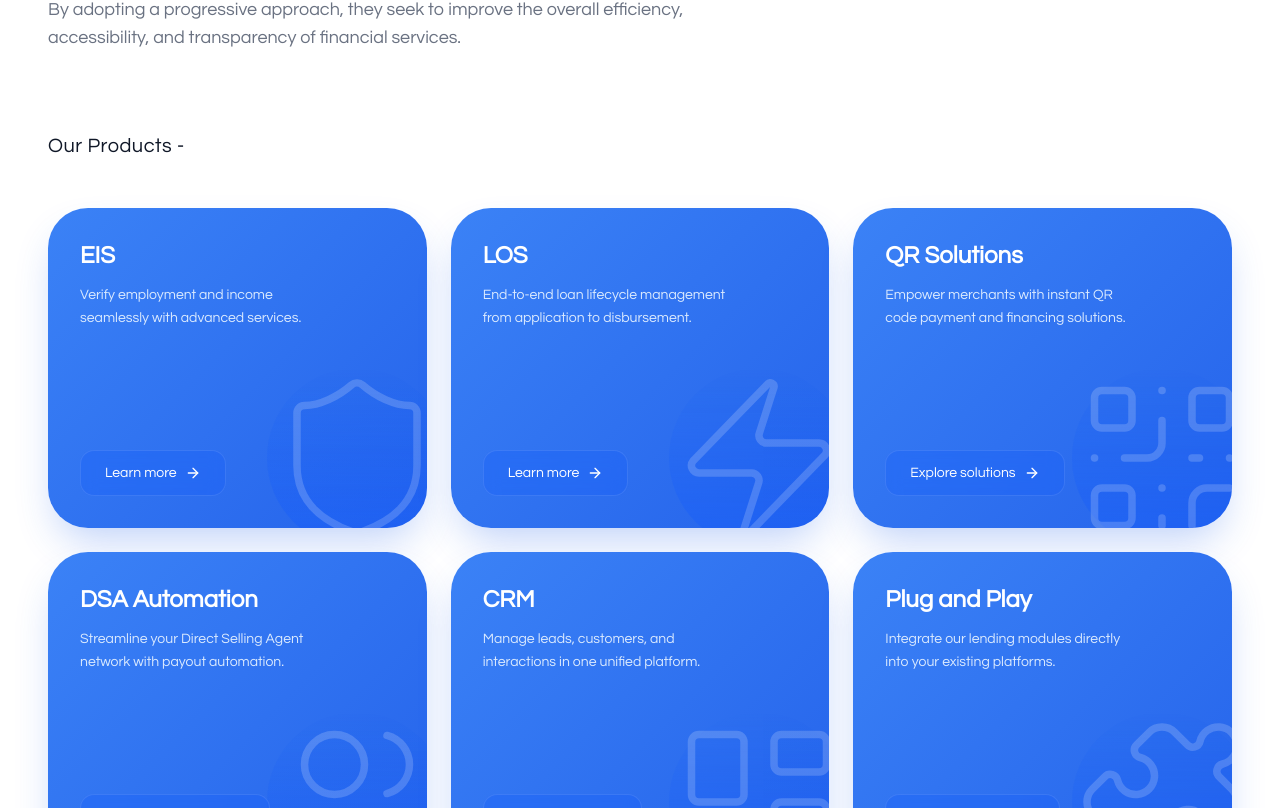
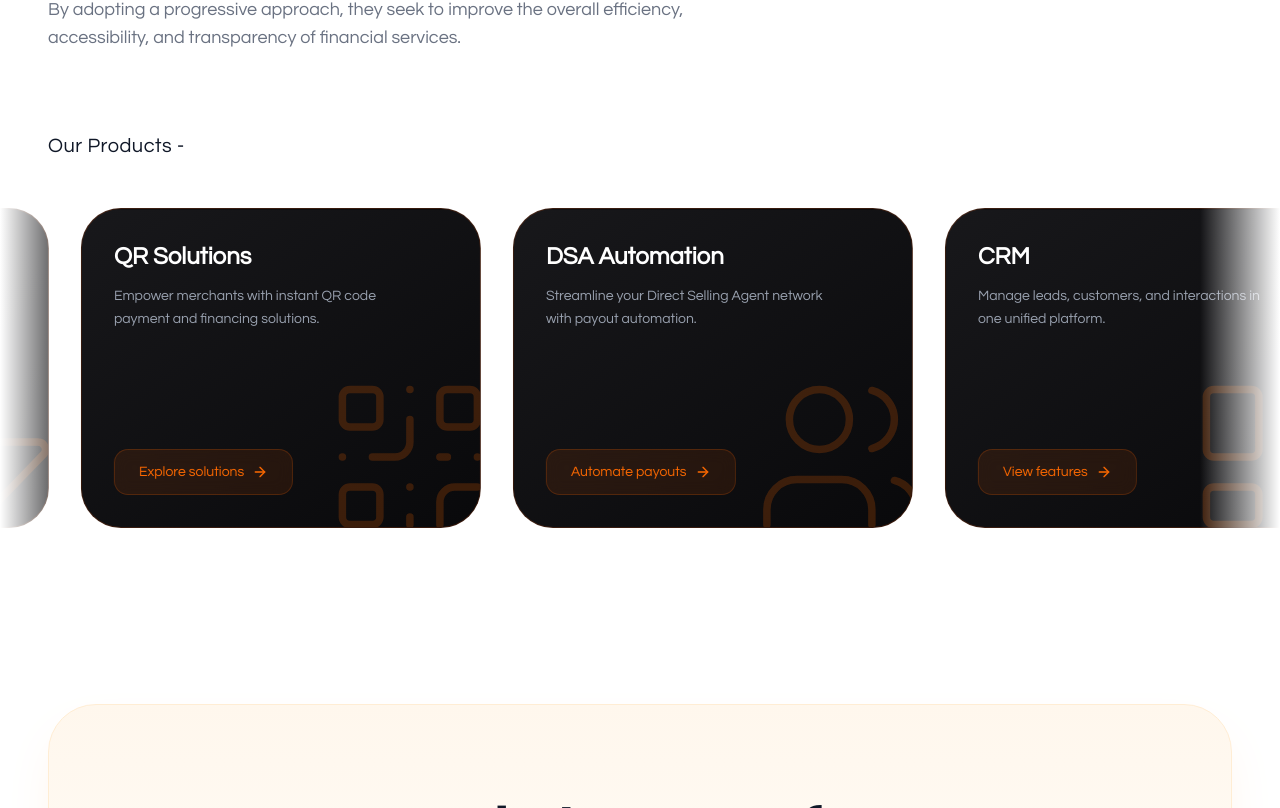
Before and after one commit to pranavadityaneti/EFunds, a Next.js app: page /B2B in a window 1280 px wide. Shown: the part 1112-1920 px from the top of the page. Built offline with nearby package versions, Linux system fonts and the light colour scheme.

Commit message:
Refactor: B2B Carousel with Brand Colors

```diff
--- a/components/b2b/B2BProducts.tsx
+++ b/components/b2b/B2BProducts.tsx
@@ -57,25 +57,39 @@ const products: Product[] = [
 ];
 
 export default function B2BProducts() {
+    // Duplicate products for seamless loop
+    const carouselItems = [...products, ...products];
+
     return (
-        <section className="w-full bg-white pb-24 px-6 lg:px-12">
-            <div className="container mx-auto">
-                <div className="mb-12">
+        <section className="w-full bg-white pb-24 overflow-hidden">
+            <div className="w-full">
+                <div className="container mx-auto px-6 lg:px-12 mb-12">
                     <h2 className="text-xl font-medium tracking-wide text-gray-900">Our Products -</h2>
                 </div>
 
-                <div className="grid grid-cols-1 md:grid-cols-2 lg:grid-cols-3 gap-6">
-                    {products.map((product, index) => (
+                <div className="relative w-full overflow-hidden">
+                    {/* Gradient Masks for smooth fade edges */}
+                    <div className="absolute left-0 top-0 bottom-0 w-20 bg-gradient-to-r from-white to-transparent z-10 pointer-events-none" />
+                    <div className="absolute right-0 top-0 bottom-0 w-20 bg-gradient-to-l from-white to-transparent z-10 pointer-events-none" />
+
                     <motion.div
-                            key={product.id}
-                            initial={{ opacity: 0, y: 20 }}
-                            whileInView={{ opacity: 1, y: 0 }}
-                            viewport={{ once: true }}
-                            transition={{ delay: index * 0.1 }}
-                            className="group relative h-[320px] rounded-[2.5rem] overflow-hidden p-8 flex flex-col justify-between transition-transform hover:scale-[1.02]"
+                        className="flex gap-8 w-max"
+                        animate={{ x: "-50%" }}
+                        transition={{
+                            ease: "linear",
+                            duration: 20, // 20s for full scroll
+                            repeat: Infinity,
+                        }}
+                        style={{ width: "max-content" }} // Ensure container fits all items
+                    >
+                        {carouselItems.map((product, index) => (
+                            <div
+                                key={`${product.id}-${index}`}
+                                className="group relative w-[350px] md:w-[400px] h-[320px] rounded-[2.5rem] overflow-hidden p-8 flex flex-col justify-between shrink-0 transition-transform hover:scale-[1.02]"
                                 style={{
-                                background: 'linear-gradient(135deg, #3b82f6 0%, #2563eb 100%)', // Blue to Darker Blue
-                                boxShadow: '0 20px 40px -10px rgba(37, 99, 235, 0.3)'
+                                    // Brand Colors: Dark card with Orange accents
+                                    background: 'linear-gradient(145deg, #18181b 0%, #09090b 100%)', // Zinc 900 to 950
+                                    border: '1px solid rgba(234, 88, 12, 0.2)' // Orange border opacity
                                 }}
                             >
                                 {/* Content */}
@@ -83,33 +97,31 @@ export default function B2BProducts() {
                                     <h3 className="text-2xl font-semibold text-white mb-3">
                                         {product.title}
                                     </h3>
-                                <p className="text-blue-100 text-sm leading-relaxed max-w-[80%]">
+                                    <p className="text-gray-400 text-sm leading-relaxed max-w-[90%] group-hover:text-gray-300 transition-colors">
                                         {product.description}
                                     </p>
                                 </div>
 
                                 {/* CTA Button */}
-                            <button className="relative z-10 w-fit text-white bg-blue-600/30 hover:bg-blue-600/50 backdrop-blur-sm px-6 py-3 rounded-xl text-sm font-medium flex items-center gap-2 transition-all group-hover:pl-8 border border-white/10">
+                                <button className="relative z-10 w-fit text-orange-500 bg-orange-500/10 hover:bg-orange-500/20 backdrop-blur-sm px-6 py-3 rounded-xl text-sm font-medium flex items-center gap-2 transition-all group-hover:pl-8 border border-orange-500/20">
                                     {product.cta}
                                     <ArrowRight size={16} />
                                 </button>
 
                                 {/* Decorative Icon/Visual */}
-                            <div className="absolute right-[-20px] bottom-[-20px] opacity-90 transition-transform group-hover:scale-110 group-hover:-rotate-12 duration-500">
-                                {/* Use a large lucide icon as placeholder for 3D visual, or an img tag if actual assets exist */}
+                                <div className="absolute right-[-20px] bottom-[-20px] opacity-20 group-hover:opacity-30 transition-all duration-500 group-hover:scale-110 group-hover:-rotate-12">
                                     <product.icon
                                         size={180}
-                                    className="text-white/20"
+                                        className="text-orange-500"
                                         strokeWidth={1}
                                     />
-                                {/* Overlay a subtle gradient on the icon to make it feel more dimensional */}
-                                <div className="absolute inset-0 bg-gradient-to-t from-blue-600/50 to-transparent mix-blend-overlay rounded-full" />
                                 </div>
 
                                 {/* Inner Shine Effect */}
-                            <div className="absolute inset-0 bg-gradient-to-br from-white/20 to-transparent opacity-0 group-hover:opacity-100 transition-opacity duration-500 pointer-events-none" />
+                                <div className="absolute inset-0 bg-gradient-to-br from-orange-500/10 to-transparent opacity-0 group-hover:opacity-100 transition-opacity duration-500 pointer-events-none" />
+                            </div>
+                        ))}
                     </motion.div>
-                    ))}
                 </div>
             </div>
         </section>
```
Lines whose indentation alone changed are shown as unchanged.
